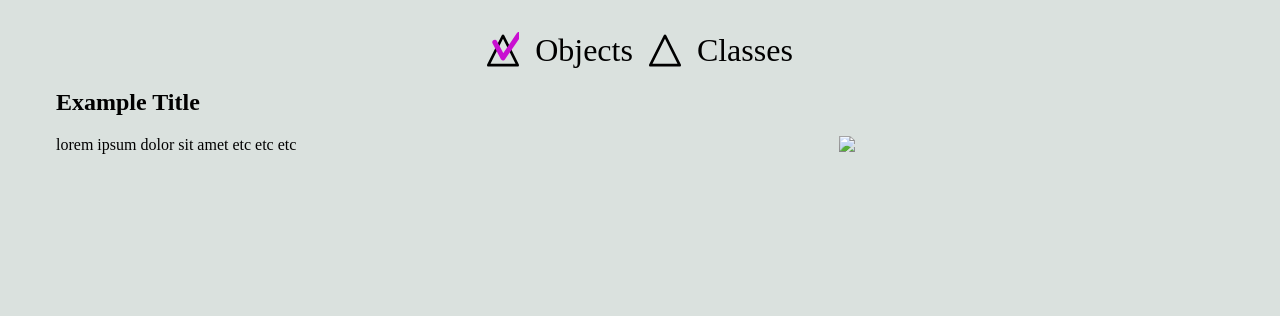
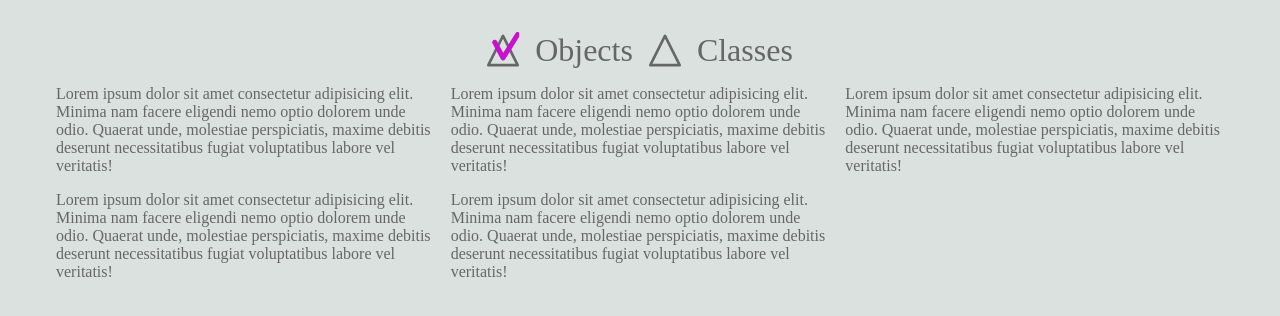
Before and after one commit to hromov/triangled_theme_switcher, a plain HTML site: page index.html in a window 1280 px wide. Drawn offline with Linux system fonts and the light colour scheme.

Commit message:
articles > quatations. opacity transition to offset

```diff
--- a/fake_api/objects.json
+++ b/fake_api/objects.json
@@ -1,5 +1,7 @@
-{
-    "image": "/assets/no_image.png",
-    "title": "Example Title",
-    "content": "lorem ipsum dolor sit amet etc etc etc"
-}
+[
+    {"quotation": "Lorem ipsum dolor sit amet consectetur adipisicing elit. Minima nam facere eligendi nemo optio dolorem unde odio. Quaerat unde, molestiae perspiciatis, maxime debitis deserunt necessitatibus fugiat voluptatibus labore vel veritatis!"},
+    {"quotation": "Lorem ipsum dolor sit amet consectetur adipisicing elit. Minima nam facere eligendi nemo optio dolorem unde odio. Quaerat unde, molestiae perspiciatis, maxime debitis deserunt necessitatibus fugiat voluptatibus labore vel veritatis!"},
+    {"quotation": "Lorem ipsum dolor sit amet consectetur adipisicing elit. Minima nam facere eligendi nemo optio dolorem unde odio. Quaerat unde, molestiae perspiciatis, maxime debitis deserunt necessitatibus fugiat voluptatibus labore vel veritatis!"},
+    {"quotation": "Lorem ipsum dolor sit amet consectetur adipisicing elit. Minima nam facere eligendi nemo optio dolorem unde odio. Quaerat unde, molestiae perspiciatis, maxime debitis deserunt necessitatibus fugiat voluptatibus labore vel veritatis!"},
+    {"quotation": "Lorem ipsum dolor sit amet consectetur adipisicing elit. Minima nam facere eligendi nemo optio dolorem unde odio. Quaerat unde, molestiae perspiciatis, maxime debitis deserunt necessitatibus fugiat voluptatibus labore vel veritatis!"}
+]
--- a/index.html
+++ b/index.html
@@ -20,7 +20,7 @@
                         <path class="radioContainer" d="M509.775,481.154L275.109,11.82c-7.862-15.724-30.3-15.724-38.162,0L2.28,481.154
                                     c-7.092,14.185,3.222,30.874,19.081,30.874h469.333C506.553,512.028,516.868,495.338,509.775,481.154z M55.879,469.361
                                     L256.028,69.064l200.149,400.297H55.879z" />
-                        <polyline class="radioMarker" points="125 125 256 375 512 0" stroke-linecap="round"
+                        <polyline class="radioMarker" points="125 125 256 375 490 0" stroke-linecap="round"
                             stroke-linejoin="round" />
                     </svg>
                     <span class="radioTitle">Objects</span>
@@ -33,7 +33,7 @@
                         <path class="radioContainer" d="M509.775,481.154L275.109,11.82c-7.862-15.724-30.3-15.724-38.162,0L2.28,481.154
                                     c-7.092,14.185,3.222,30.874,19.081,30.874h469.333C506.553,512.028,516.868,495.338,509.775,481.154z M55.879,469.361
                                     L256.028,69.064l200.149,400.297H55.879z" />
-                        <polyline class="radioMarker" points="125 125 256 375 512 0" stroke-linecap="round"
+                        <polyline class="radioMarker" points="125 125 256 375 490 0" stroke-linecap="round"
                             stroke-linejoin="round" />
                     </svg>
                     <span class="radioTitle">Classes</span>
--- a/scripts/articles.js
+++ b/scripts/articles.js
@@ -2,14 +2,10 @@
 
 export async function getArticle(articleID) {
     const resp = await fetch(`/fake_api/${articleID}.json`);
-    const article = await resp.json();
-    return articleToHTML(article);
+    const quotations = await resp.json();
+    return quotationsToHTML(quotations);
 }
 
-function articleToHTML(article) {
-    return `
-        <h1>${article.title}</h1>
-        <img src="${article.image}">
-        <p>${article.content}</p>
-    `;
+function quotationsToHTML(quotations) {
+    return quotations.map(q =>`<blockquote>${q.quotation}</blockquote>`).join('');
 }
--- a/scripts/themes.js
+++ b/scripts/themes.js
@@ -4,12 +4,12 @@ const themes = new Map();
 
 themes.set('objects', {
     '--background-color': '#dae1de',
-    '--text-color': 'black',
+    '--text-color': '#0000008a',
 });
 
 themes.set('classes', {
     '--background-color': '#306b68',
-    '--text-color': 'white',
+    '--text-color': '#ffffffb3',
 });
 
 export default themes;
--- a/styles.css
+++ b/styles.css
@@ -50,19 +50,26 @@ body {
     stroke: var(--stroke-color);
     fill: none;
     stroke-width: 80;
-    opacity: 0;
-    transition: opacity calc(2*var(--t-time)) ease-in-out;
+    transition: all calc(2*var(--t-time)) ease-in-out;
+    stroke-dasharray: 800;
+    stroke-dashoffset: 800;
 }
 input[type="radio"] {
     display: none;
 }
 input[type="radio"]:checked + .customRadio .radioMarker{
-    border: thin solid red;
-    opacity: 1;
+    stroke-dashoffset: 0;
 }
 img {
     margin: 0 auto var(--def-margin);
     width: 100%;
+}
+blockquote {
+    margin: 0;
+}
+#content {
+    display: grid;
+    gap: var(--def-margin);
 }
 @media screen and (min-width: 480px) {
     img {
@@ -75,4 +82,7 @@ img {
     img {
         width: 33%;
     }
+    #content {
+        grid-template-columns: 1fr 1fr 1fr;
+    }
 }
```
Also changed, not shown: fake_api/classes.json (+7 -5 lines).
